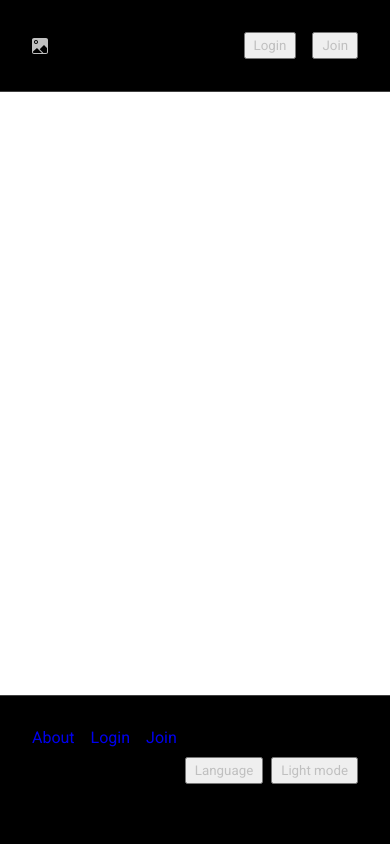
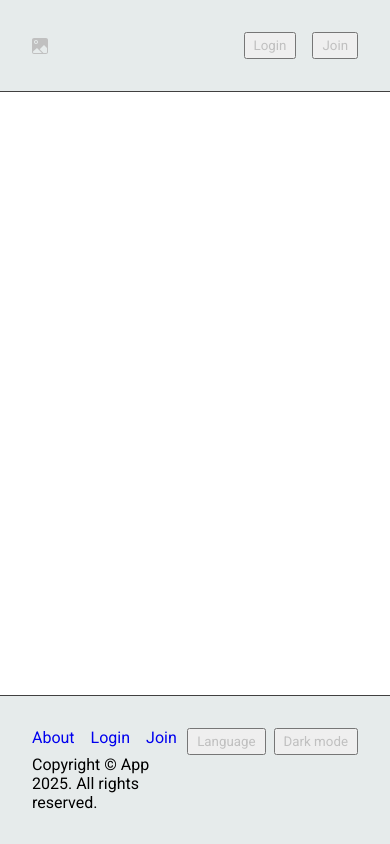
Before and after one commit to najimovs/instagram, a React (Vite) app in the folder web/: page / in a window 390 px wide. Built offline with nearby package versions, Linux system fonts and the light colour scheme.

Commit message:
Footer responsive + light mode qo'shildi

```diff
--- a/web/src/App.css
+++ b/web/src/App.css
@@ -4,6 +4,35 @@
 	-webkit-box-sizing: border-box;
 	box-sizing: border-box;
 }
+body.light {
+  background-color: #ffffff;
+  color: #000000;
+}
+body.light footer {
+  background-color: #e6ebeb;
+  color: #000000;
+}
+
+body.dark {
+	background-color: #121212;
+     color: #ffffff;
+}
+body.dark footer {
+  background-color: #1e1e1e;
+  color: #ffffff;
+}
+/* Light mode */
+body.light header {
+  background-color: #e6ebeb;
+  color: #000000;
+}
+
+/* Dark mode */
+body.dark header {
+  background-color: #222222;
+  color: #ffffff;
+}
+
 
 ul {
 	list-style-type: none;
@@ -83,7 +112,8 @@ footer {
 	background-color: black;
 	border-top: 1pt solid #404040;
 	display: flex;
-	align-items: center;
+	align-items: flex-start;
+	justify-content: space-between;
 	gap: 0.5rem;
 	padding: 2rem;
 }
@@ -114,9 +144,30 @@ footer button {
 footer .links {
 	display: flex;
 	gap: 1rem;
+	flex-wrap: wrap;
 }
 
 footer .tools {
 	display: flex;
 	gap: 0.5rem;
 }
+
+@media (max-width: 380px) {
+  footer {
+    flex-direction: column; /* ustma-ust joylashadi */
+    align-items: center;
+    text-align: center;
+  }
+
+  footer section:nth-child(2) {
+    order: -1; /* tools (Language, Light mode) tepaga chiqadi */
+  }
+
+  footer .links {
+    justify-content: center;
+  }
+
+  footer .tools {
+    justify-content: center;
+  }
+}
--- a/web/src/App.jsx
+++ b/web/src/App.jsx
@@ -5,6 +5,7 @@ import { Routes, Route } from "react-router"
 // Import contexts
 import { LanguageContext } from "./Contexts/LanguageContext"
 import { UserContext } from "./Contexts/UserContext"
+import { ThemeProvider } from "./Contexts/ThemeContext"
 
 // Import pages
 import { Home } from "./Pages/Home/Home"
@@ -17,9 +18,11 @@ export function App() {
 	return <>
 		<LanguageContext.Provider value={ [ language, setLanguage ] }>
 			<UserContext.Provider value={ [ username, setUsername ] }>
+				<ThemeProvider>
 				<Routes>
 					<Route path="/" element={ <Home /> } end />
 				</Routes>
+				</ThemeProvider>
 			</UserContext.Provider>
 		</LanguageContext.Provider>
 	</>
--- a/web/src/Components/Footer/Footer.jsx
+++ b/web/src/Components/Footer/Footer.jsx
@@ -1,25 +1,26 @@
+import { useContext } from "react"
+import { ThemeContext } from "../../Contexts/ThemeContext"
+
 export function Footer() {
+	const { theme, toggleTheme } = useContext(ThemeContext)
 
 	return (
-		<footer>
+		<footer className={theme === "light" ? "light-footer" : "dark-footer"}>
 			<section>
 				<ul className="links">
-					<li>
-						<a href="/">About</a>
-					</li>
-					<li>
-						<a href="/">Login</a>
-					</li>
-					<li>
-						<a href="/">Join</a>
-					</li>
+					<li><a href="/">About</a></li>
+					<li><a href="/">Login</a></li>
+					<li><a href="/">Join</a></li>
 				</ul>
 				<p>Copyright &copy; App 2025. All rights reserved.</p>
 			</section>
+
 			<section>
 				<div className="tools">
 					<button>Language</button>
-					<button>Light mode</button>
+					<button onClick={toggleTheme}>
+						{theme === "light" ? "Dark mode" : "Light mode"}
+					</button>
 				</div>
 			</section>
 		</footer>
--- /dev/null
+++ b/web/src/Contexts/ThemeContext.jsx
@@ -0,0 +1,24 @@
+// ThemeContext.js
+import { createContext, useState, useEffect } from "react"
+
+export const ThemeContext = createContext()
+
+export function ThemeProvider({ children }) {
+	const [theme, setTheme] = useState(() => {
+		return localStorage.getItem("theme") || "light"
+	})
+
+
+	const toggleTheme = () => {
+		setTheme(prev => (prev === "light" ? "dark" : "light"))
+	}
+	useEffect(() => {
+		document.body.className = theme
+	}, [theme])
+
+	return (
+		<ThemeContext.Provider value={{ theme, toggleTheme }}>
+			{children}
+		</ThemeContext.Provider>
+	)
+}
```
